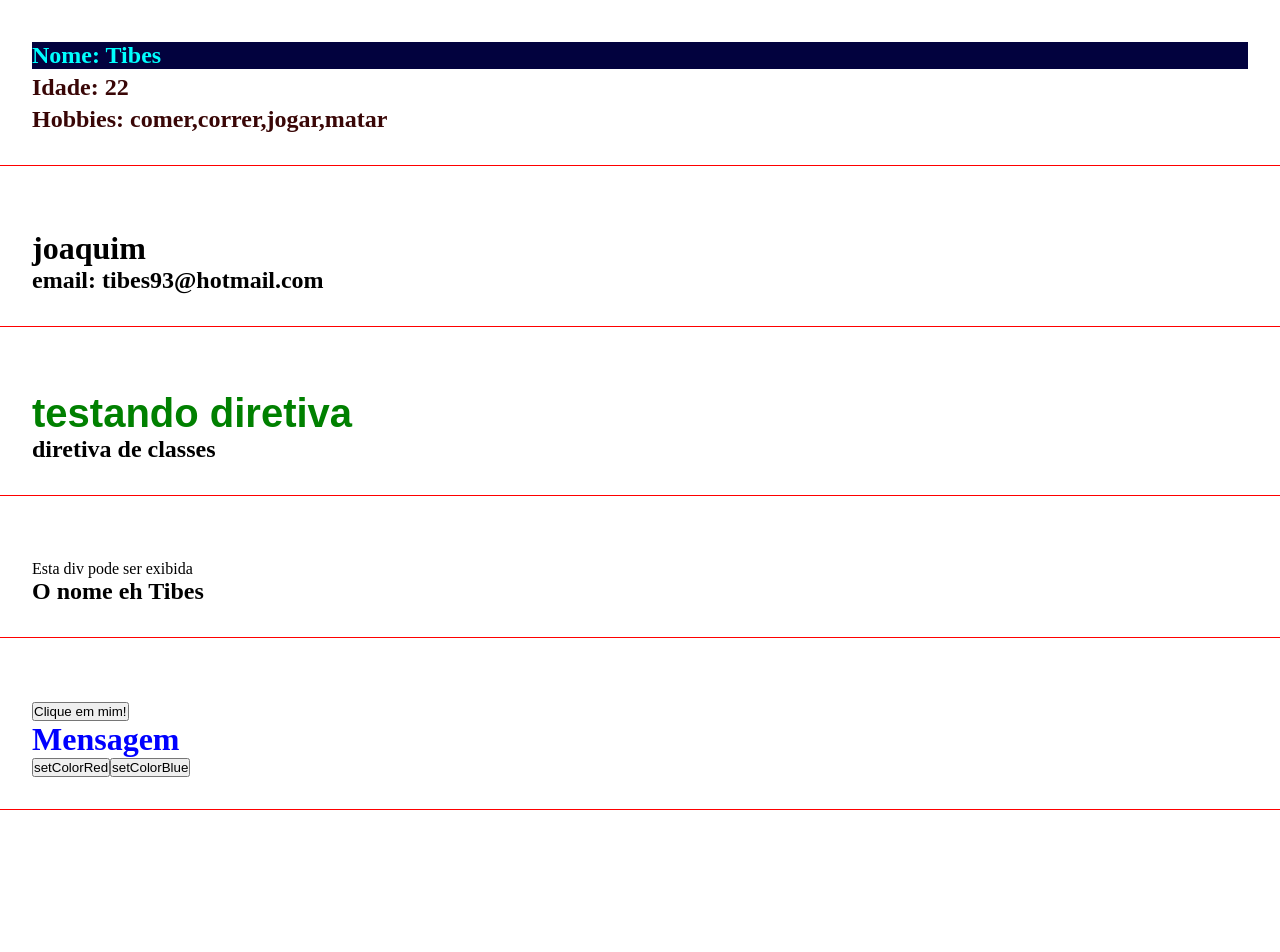
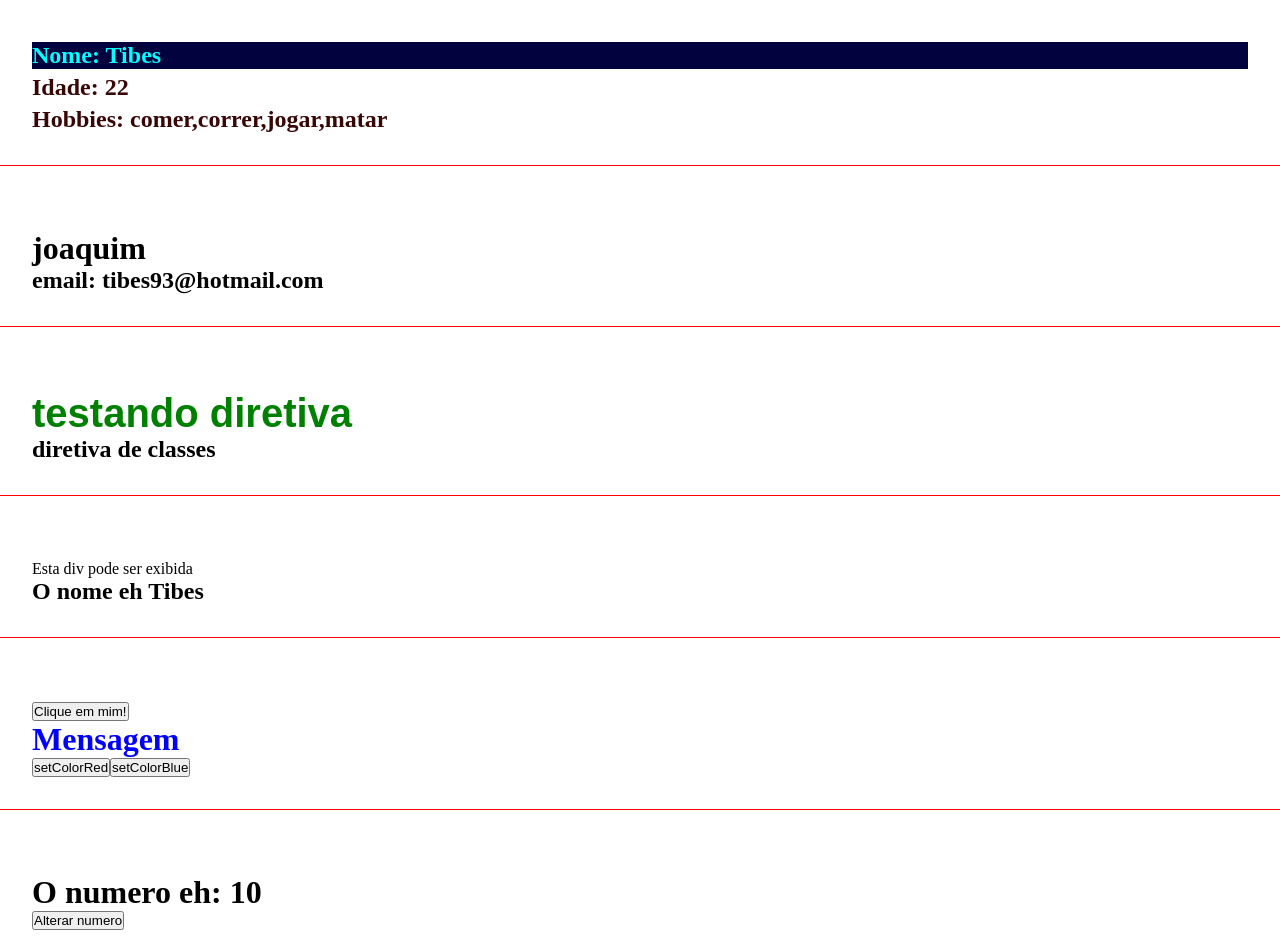
Before and after one commit to Tibes1/EstudoAngular, an Angular app: page / in a window 1280 px wide. Shown: the top 952 px of the page. Built offline with nearby package versions, Linux system fonts and the light colour scheme.

Commit message:
RNGButton

```diff
--- a/src/app/app.component.html
+++ b/src/app/app.component.html
@@ -3,3 +3,4 @@
 <app-directives></app-directives>
 <app-if-render></app-if-render>
 <app-eventos></app-eventos>
+<app-emitter></app-emitter>
--- a/src/app/app.module.ts
+++ b/src/app/app.module.ts
@@ -8,6 +8,8 @@ import { ParentDataComponent } from './components/parent-data/parent-data.compon
 import { DirectivesComponent } from './components/directives/directives.component';
 import { IfRenderComponent } from './components/if-render/if-render.component';
 import { EventosComponent } from './components/eventos/eventos.component';
+import { EmitterComponent } from './components/emitter/emitter.component';
+import { ChangeNumberComponent } from './components/change-number/change-number.component';
 
 @NgModule({
   declarations: [
@@ -16,7 +18,9 @@ import { EventosComponent } from './components/eventos/eventos.component';
     ParentDataComponent,
     DirectivesComponent,
     IfRenderComponent,
-    EventosComponent
+    EventosComponent,
+    EmitterComponent,
+    ChangeNumberComponent
   ],
   imports: [
     BrowserModule,
--- /dev/null
+++ b/src/app/components/change-number/change-number.component.html
@@ -0,0 +1 @@
+<button (click)="handleClick()">Alterar numero</button>
--- /dev/null
+++ b/src/app/components/change-number/change-number.component.ts
@@ -0,0 +1,14 @@
+import { Component, Output, EventEmitter } from '@angular/core';
+
+@Component({
+  selector: 'app-change-number',
+  templateUrl: './change-number.component.html',
+  styleUrls: ['./change-number.component.css']
+})
+export class ChangeNumberComponent {
+  @Output() changeNumber: EventEmitter<any> = new EventEmitter()
+
+  handleClick() {
+    this.changeNumber.emit()
+  }
+}
--- /dev/null
+++ b/src/app/components/emitter/emitter.component.html
@@ -0,0 +1,7 @@
+<div class="class">
+    <h1>
+        O numero eh: {{myNumber}}
+    </h1>
+
+    <app-change-number (changeNumber)="onChangeNumber()"></app-change-number>
+</div>
--- /dev/null
+++ b/src/app/components/emitter/emitter.component.ts
@@ -0,0 +1,21 @@
+import { Component, OnInit } from '@angular/core';
+
+@Component({
+  selector: 'app-emitter',
+  templateUrl: './emitter.component.html',
+  styleUrls: ['./emitter.component.css']
+})
+export class EmitterComponent implements OnInit {
+  myNumber:number = 10
+
+  constructor() {}
+
+  ngOnInit(): void {
+
+  }
+
+  onChangeNumber() {
+    console.log('teste')
+    this.myNumber = Math.floor(Math.random() * 10);
+  }
+}
```
Also changed, not shown: src/app/components/change-number/change-number.component.css (added), src/app/components/emitter/emitter.component.css (added), 2 other files (tests, documents, lock files or other folders).
